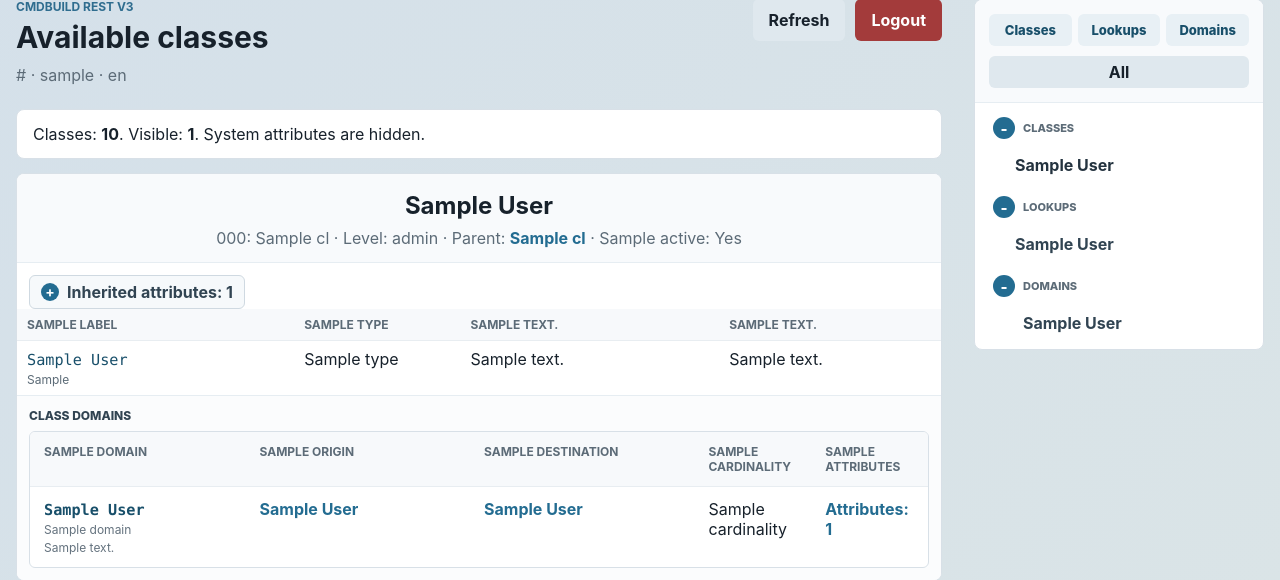
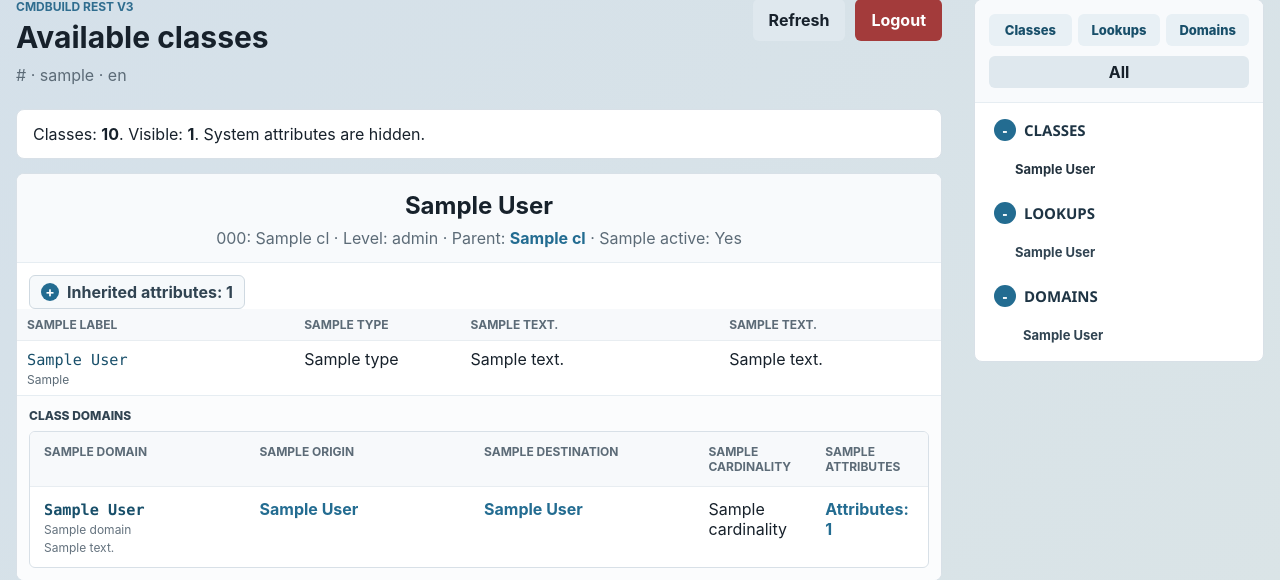
Before and after one commit to igorlyapin-max/cmdbuildView, a FastAPI app: template templates/classes.html in a window 1280 px wide. Shown: the part 33-613 px from the top of the page. Run offline with FastAPI, Linux system fonts and the light colour scheme; the template is opened without the code that fills it: most values are stand-ins (such as "Sample title", 1, 10 or a date in 2020).

Commit message:
Minor interface changes

```diff
--- a/static/styles.css
+++ b/static/styles.css
@@ -529,14 +529,16 @@ code {
 
 .sidebar-section-title {
   margin: 9px 0 4px;
-  min-height: 30px;
+  min-height: 34px;
   display: flex;
   align-items: center;
   gap: 8px;
-  padding: 0 8px;
-  color: #5c6b77;
-  font-size: 11px;
-  font-weight: 800;
+  padding: 0 9px;
+  color: #1e3444;
+  font-family: "Segoe UI", Inter, ui-sans-serif, system-ui, sans-serif;
+  font-size: 15px;
+  font-weight: 850;
+  letter-spacing: 0;
   text-transform: uppercase;
 }
 
@@ -562,6 +564,7 @@ code {
   padding: 5px 8px 5px calc(8px + (var(--level) * 14px));
   border-radius: 6px;
   color: #24333f;
+  font-size: 13px;
   font-weight: 650;
 }
 
--- a/templates/base.html
+++ b/templates/base.html
@@ -4,7 +4,7 @@
     <meta charset="utf-8">
     <meta name="viewport" content="width=device-width, initial-scale=1">
     <title>{% block title %}CMDBuild Browser{% endblock %}</title>
-    <link rel="stylesheet" href="{{ url_for('static', path='/styles.css') }}">
+    <link rel="stylesheet" href="{{ url_for('static', path='/styles.css') }}?v=20260427-sidebar-font">
   </head>
   <body>
     <main class="page">
```
